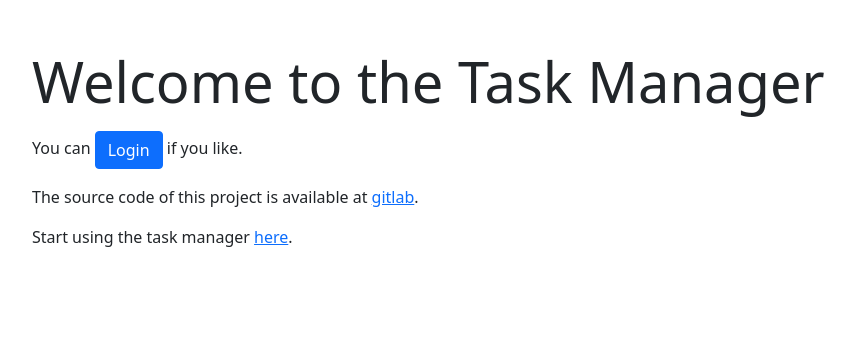
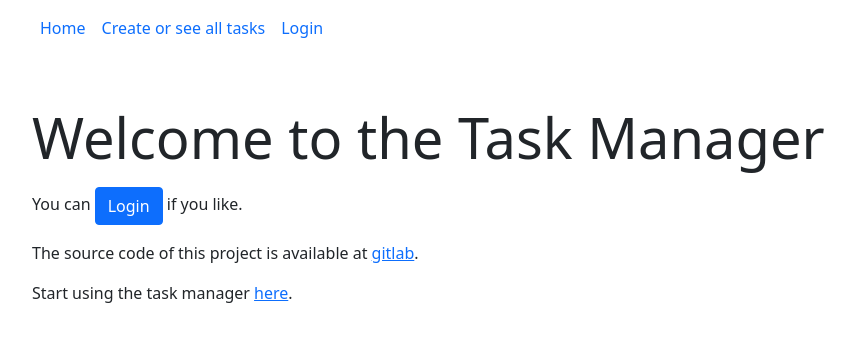
Before and after one commit to MahsaSetoode/TaskManager-DRF, a Django app: page / in a window 1280 px wide. Shown: the top 342 px of the page, without its empty margins (62-917 px from the left). Run offline with Django 4.2, Linux system fonts and the light colour scheme; some libraries are stand-ins or nearby versions.

Commit message:
Update base_bootstrap.html

```diff
--- a/taskmanager/home/templates/base_bootstrap.html
+++ b/taskmanager/home/templates/base_bootstrap.html
@@ -17,6 +17,32 @@
 </head>
 <body>
     <div class="container">
+        <!-- nav bar -->
+        <nav class="navbar navbar-expand-lg bg-body-tertiary">
+            <div class="container-fluid">
+            <button class="navbar-toggler" type="button" data-bs-toggle="collapse" data-bs-target="#navbarNavDropdown" aria-controls="navbarNavDropdown" aria-expanded="false" aria-label="Toggle navigation">
+                <span class="navbar-toggler-icon"></span>
+            </button>
+            <div class="collapse navbar-collapse" id="navbarNavDropdown">
+                <ul class="navbar-nav">
+                <li class="nav-item">
+                    <a class="nav-link" href="{% url 'home' %}">Home</a>
+                </li>
+                <li class="nav-item">
+                    <a class="nav-link" href="{% url 'task_list_create' %}">Create or see all tasks</a>
+                </li>
+                <li class="nav-item">
+                    {% if user.is_authenticated %}
+                        <a class="nav-link" href="/accounts/logout" class="btn btn-primary">Logout</a>
+                    {% else %}
+                        <a class="nav-link" href="/accounts/login" class="btn btn-primary">Login</a>
+                    {% endif %}
+                </li>
+
+                </ul>
+            </div>
+            </div>
+        </nav>
         {% block navbar %} {% endblock %}
         {% block welcome %} {% endblock %}
 
```
